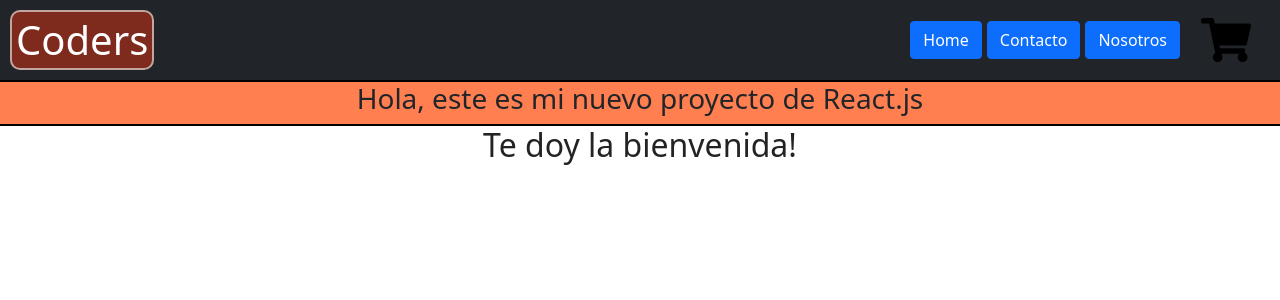
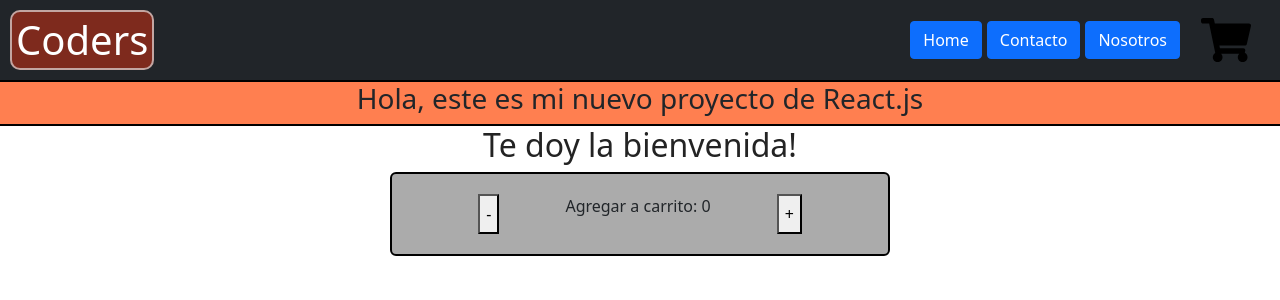
Before and after one commit to martinjacobsen93/Mobile-eShop-React-Version, a React (Create React App) app: page / in a window 1280 px wide. Shown: the top 300 px of the page. Built offline with nearby package versions, Linux system fonts and the light colour scheme.

Commit message:
creo Componente.js contador y lo muestro en pantalla

```diff
--- a/src/App.css
+++ b/src/App.css
@@ -70,6 +70,13 @@
   list-style-type: none;
 }
 
-.cartIcon {
-  cursor: pointer;
+.contadorContainer {
+  display: flex;
+  justify-content: space-evenly;
+  margin: auto;
+  width: 500px;
+  border: 2px solid black;
+  padding: 20px;
+  border-radius: 6px;
+  background-color: rgba(0, 0, 0, 0.329);
 }
--- a/src/App.js
+++ b/src/App.js
@@ -2,6 +2,7 @@ import './App.css';
 import NavBar from './components/NavBar';
 import TituloBienvenida from './components/TituloBienvenida';
 import ItemListContainer from './components/ItemListContainer'
+import Contador from './components/Contador'
 
 function App() {
   return (
@@ -9,6 +10,7 @@ function App() {
       <NavBar/>
       <ItemListContainer greeting={'Hola, este es mi nuevo proyecto de React.js'}/>
       <TituloBienvenida />
+      <Contador stock={5}/>
     </div>
   );
 }
--- a/src/components/CartWidget.js
+++ b/src/components/CartWidget.js
@@ -4,7 +4,7 @@ import cartIcon from '../img/cartIcon.svg'
 const CartWidget = () => {
     return (
         <Fragment>
-            <img src={cartIcon} alt="cartIcon" style={{width: '50px'}} className='mx-3 cartIcon' onClick={()=> alert('El carrito está en reparación')}/>
+            <img src={cartIcon} alt="cartIcon" style={{width: '50px', cursor: 'pointer'}} className='mx-3 cartIcon' onClick={()=> alert('El carrito está en reparación')}/>
         </Fragment>
     )
 }
--- /dev/null
+++ b/src/components/Contador.js
@@ -0,0 +1,20 @@
+import React, { useState} from 'react'
+
+const Contador = ({stock}) => {
+
+    const [count, setCount] = useState(0)
+
+    return (
+        <div className='contadorContainer'>
+            <button onClick={() => setCount((count > 0) ? (count - 1) : 0)}>
+                -
+            </button>
+            <p>Agregar a carrito: {count}</p>
+            <button onClick={() => setCount((count < stock) ? (count + 1) : count)}>
+                +
+            </button>
+        </div>
+    )
+}
+
+export default Contador
```
Also changed, not shown: 1 other file (tests, documents, lock files or other folders).
